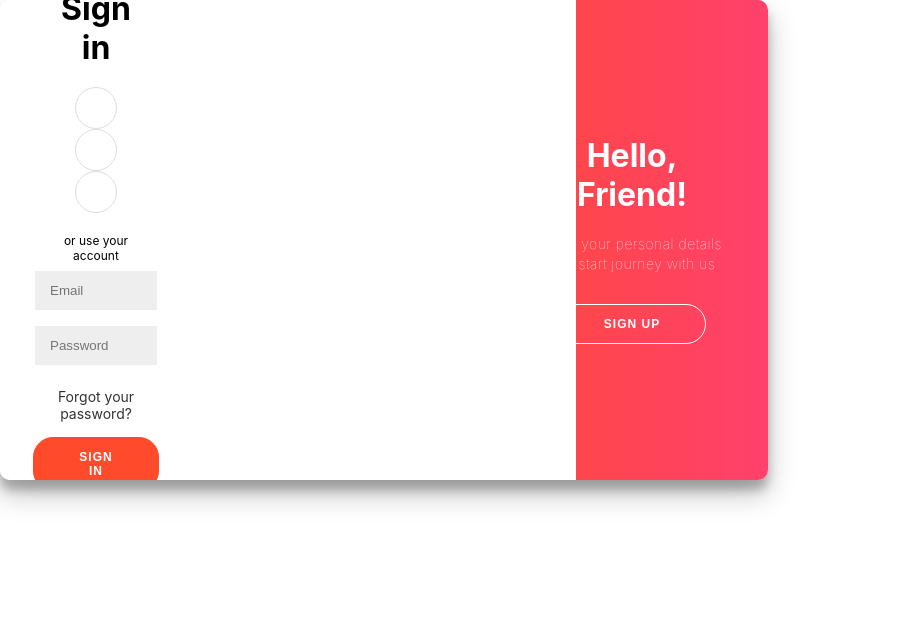
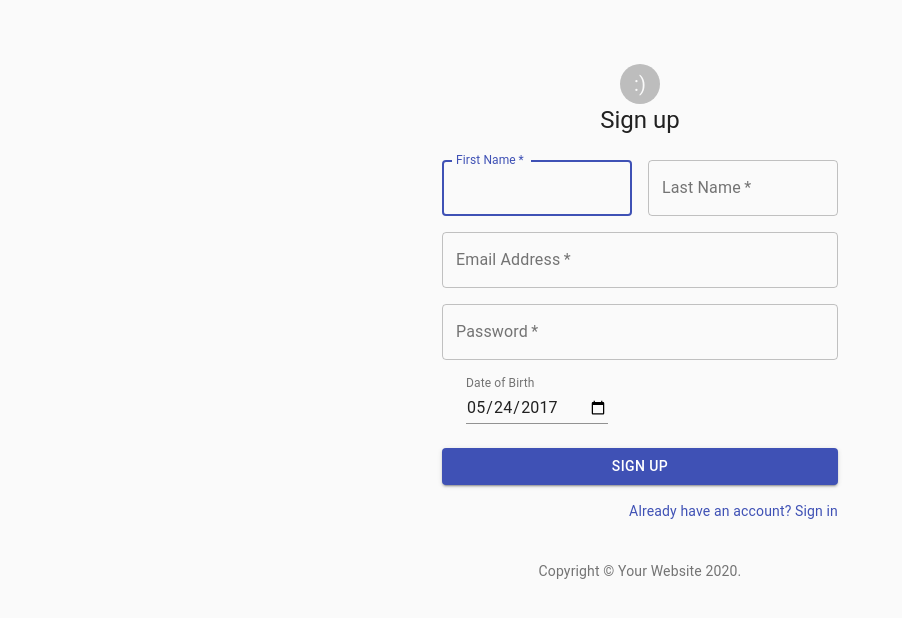
Before and after one commit to amueller8/yhacks_proj, a React (Create React App) app in the folder yhacks-app/: page /login in a window 1280 px wide. Shown: the top 618 px of the page, without its empty margins (0-902 px from the left). Built offline with nearby package versions, Linux system fonts and the light colour scheme.

Commit message:
added material template for sign up

```diff
--- a/yhacks-app/src/index.css
+++ b/yhacks-app/src/index.css
@@ -1,3 +1,4 @@
+/*
 body {
   margin: 0;
   font-family: -apple-system, BlinkMacSystemFont, 'Segoe UI', 'Roboto', 'Oxygen',
@@ -175,7 +176,10 @@
   background-size: cover;
   background-position: 0 0;
   color: #ffffff;
-  position: relative;
+  /* made position fixed, w interesting results */
+
+  /*
+  position: fixed;
   left: -100%;
   height: 100%;
   width: 200%;
@@ -218,3 +222,5 @@
 .container.right-panel-active .overlay-right {
   transform: translateX(20%);
 }
+
+*/
--- a/yhacks-app/src/screens/loginScreen/LoginPage.js
+++ b/yhacks-app/src/screens/loginScreen/LoginPage.js
@@ -1,90 +1,161 @@
-import React, { Component } from 'react'
+import React from 'react';
+import Avatar from '@material-ui/core/Avatar';
+import Button from '@material-ui/core/Button';
+import CssBaseline from '@material-ui/core/CssBaseline';
+import TextField from '@material-ui/core/TextField';
+import FormControlLabel from '@material-ui/core/FormControlLabel';
+import InputLabel from '@material-ui/core/InputLabel';
+import FormControl from '@material-ui/core/FormControl';
+import Select from '@material-ui/core/Select';
 
-export class LoginPage extends Component {
+import Link from '@material-ui/core/Link';
+import Grid from '@material-ui/core/Grid';
+import Box from '@material-ui/core/Box';
 
-    constructor(props) {
-        super(props);
-        this.state = { isToggleOn: true };
+import Typography from '@material-ui/core/Typography';
+import { makeStyles } from '@material-ui/core/styles';
+import Container from '@material-ui/core/Container';
 
-        // This binding is necessary to make `this` work in the callback
-        this.signUpButton = this.signUpButton.bind(this);
-        this.signInButton = this.signInButton.bind(this);
+function Copyright() {
+  return (
+    <Typography variant="body2" color="textSecondary" align="center">
+      {'Copyright © '}
+      <Link color="inherit" href="https://material-ui.com/">
+        Your Website
+      </Link>{' '}
+      {new Date().getFullYear()}
+      {'.'}
+    </Typography>
+  );
 }
 
-    signUpButton(e) {
-        e.preventDefault();
-        const container = document.getElementById('container');
-        container.classList.add('right-panel-active');
-        console.log("SignUP Button")
-    }
+const useStyles = makeStyles((theme) => ({
+  paper: {
+    marginTop: theme.spacing(8),
+    display: 'flex',
+    flexDirection: 'column',
+    alignItems: 'center',
+  },
+  avatar: {
+    margin: theme.spacing(1),
+    backgroundColor: theme.palette.secondary.main,
+  },
+  form: {
+    width: '100%', // Fix IE 11 issue.
+    marginTop: theme.spacing(3),
+  },
+  submit: {
+    margin: theme.spacing(3, 0, 2),
+  },
+  date: {
+      alignItems: 'left',
+  },
+  formControl: {
+    margin: theme.spacing(1),
+    minWidth: 120,
+  },
+  selectEmpty: {
+    marginTop: theme.spacing(2),
+  },
+}));
 
-    signInButton(e) {
-        e.preventDefault();
-        const container = document.getElementById('container');
-        container.classList.remove('right-panel-active');
-        console.log("Sign in Button")
-    }
+export default function SignUp() {
+  const classes = useStyles();
 
-    render() {
   return (
-            <>
-                <div className="container" id="container">
-                    <div className="form-container sign-up-container">
-                        <div className="form-container sign-up-container">
-                            <form action="#">
-                                <h1>Create Account</h1>
-                                <div className="social-container">
-                                    <a href="#" className="social"><i className="fab fa-facebook-f"></i></a>
-                                    <a href="#" className="social"><i className="fab fa-google-plus-g"></i></a>
-                                    <a href="#" className="social"><i className="fab fa-linkedin-in"></i></a>
-                                </div>
-                                <span>or use your email for registration</span>
-                                <input type="text" placeholder="Name" />
-                                <input type="email" placeholder="Email" />
-                                <input type="password" placeholder="Password" />
-                                <button onClick={this.signUpButton}>Sign Up</button>
+    <Container component="main" maxWidth="xs">
+      <CssBaseline />
+      <div className={classes.paper}>
+        <Avatar>:)</Avatar>
+        <Typography component="h1" variant="h5">
+          Sign up
+        </Typography>
+        <form className={classes.form} noValidate>
+          <Grid container spacing={2}>
+            <Grid item xs={12} sm={6}>
+              <TextField
+                autoComplete="fname"
+                name="firstName"
+                variant="outlined"
+                required
+                fullWidth
+                id="firstName"
+                label="First Name"
+                autoFocus
+              />
+            </Grid>
+            <Grid item xs={12} sm={6}>
+              <TextField
+                variant="outlined"
+                required
+                fullWidth
+                id="lastName"
+                label="Last Name"
+                name="lastName"
+                autoComplete="lname"
+              />
+            </Grid>
+            <Grid item xs={12}>
+              <TextField
+                variant="outlined"
+                required
+                fullWidth
+                id="email"
+                label="Email Address"
+                name="email"
+                autoComplete="email"
+              />
+            </Grid>
+            <Grid item xs={12}>
+              <TextField
+                variant="outlined"
+                required
+                fullWidth
+                name="password"
+                label="Password"
+                type="password"
+                id="password"
+                autoComplete="current-password"
+              />
+            </Grid>
+            <Grid item xs={12} sm={6}>
+                <TextField
+                id="date"
+                label="Date of Birth"
+                type="date"
+                defaultValue="2017-05-24"
+                className={classes.textField, classes.date}
+                InputLabelProps={{
+                shrink: true,
+                }}
+                />
+
+            </Grid>
+            <Grid item xs = {12} sm = {6}>
+
+            </Grid>
+          </Grid>
+          <Button
+            type="submit"
+            fullWidth
+            variant="contained"
+            color="primary"
+            className={classes.submit}
+          >
+            Sign Up
+          </Button>
+          <Grid container justify="flex-end">
+            <Grid item>
+              <Link href="#" variant="body2">
+                Already have an account? Sign in
+              </Link>
+            </Grid>
+          </Grid>
         </form>
       </div>
-                    </div>
-                    <div className="form-container sign-in-container">
-                        <div className="form-container sign-in-container">
-                            <form action="#">
-                                <h1>Sign in</h1>
-                                <div className="social-container">
-                                    <a href="#" className="social"><i className="fab fa-facebook-f"></i></a>
-                                    <a href="#" className="social"><i className="fab fa-google-plus-g"></i></a>
-                                    <a href="#" className="social"><i className="fab fa-linkedin-in"></i></a>
-                                </div>
-                                <span>or use your account</span>
-                                <input type="email" placeholder="Email" />
-                                <input type="password" placeholder="Password" />
-                                <a href="#">Forgot your password?</a>
-                                <button onClick={this.signInButton}>Sign In</button>
-                            </form>
-                        </div>
-                    </div>
-                    <div className="overlay-container">
-                        <div className="overlay-container">
-                            <div className="overlay">
-                                <div className="overlay-panel overlay-left">
-                                    <h1>Welcome Back!</h1>
-                                    <p>
-                                        To keep connected with us please login with your personal info
-                                    </p>
-                                    <button className="ghost" id="signIn" onClick={this.signInButton}>Sign In</button>
-                                </div>
-                                <div className="overlay-panel overlay-right">
-                                    <h1>Hello, Friend!</h1>
-                                    <p>Enter your personal details and start journey with us</p>
-                                    <button className="ghost" id="signUp" onClick={this.signUpButton}>Sign Up</button>
-                                </div>
-                            </div>
-                        </div>
-                    </div>
-                </div>
-            </>
-        )
+      <Box mt={5}>
+        <Copyright />
+      </Box>
+    </Container>
+  );
 }
-}
-
-export default LoginPage
```
Lines whose indentation alone changed are shown as unchanged.
